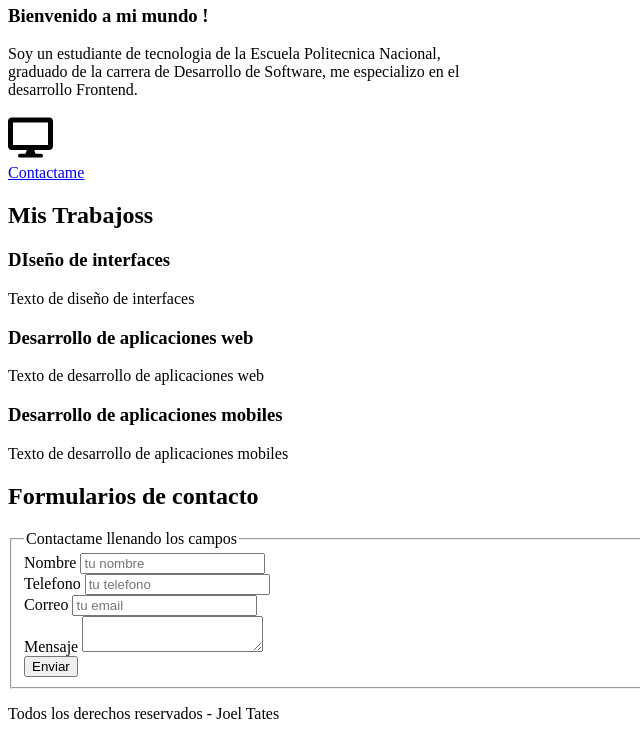
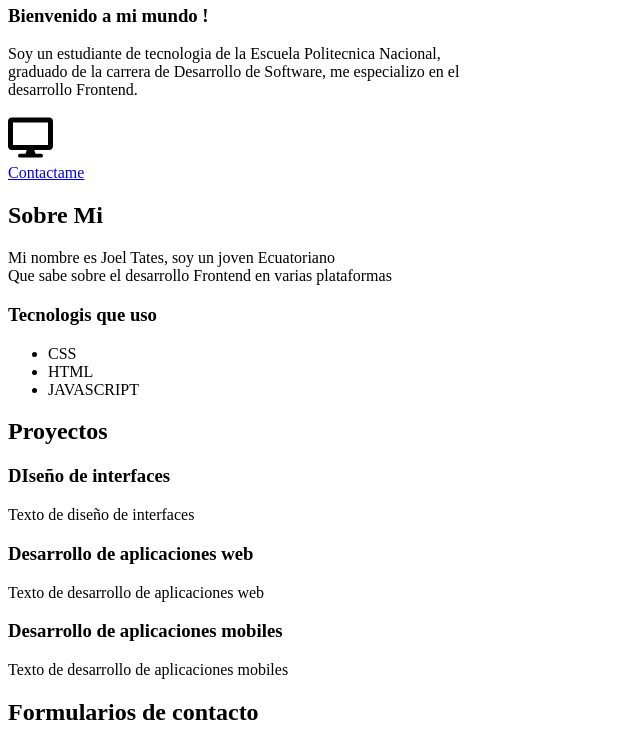
Before and after one commit to ItsgabrielJT/Portafolio, a plain HTML site: page index.html in a window 1280 px wide. Shown: the part 208-951 px from the top of the page, without its empty margins (0-640 px from the left). Drawn offline with Linux system fonts and the light colour scheme.

Commit message:
Ya estrucutre todo mi index.html

```diff
--- a/index.html
+++ b/index.html
@@ -17,13 +17,11 @@
       <nav class="navegacion-principal contenedor">
         <a href="#"> Inicio </a>
         <a href="#"> Sobre mi </a>
-        <a href="#"> Estudios </a>
-        <a href="#"> Proyectos </a>
-        <a href="#"> Clientes </a>
+	<a href="#"> Proyectos </a>
         <a href="#"> Contactos </a>
       </nav>
     </div>
-    <section class="hero" id="Sobremi">
+    <section class="hero" id="Entrada">
       <div class="contenido_hero">
         <h1>Hola, mi nombre es</h1>
       </div>
@@ -35,10 +33,10 @@
       </div>
       <div class="contenido_hero">
         <p>
-	  Soy un estudiante de tecnologia de la Escuela Politecnica Nacional,<br>
-	  graduado de la carrera de Desarrollo de Software, me especializo en el <br>
-	  desarrollo Frontend.
-	</p>
+	        Soy un estudiante de tecnologia de la Escuela Politecnica Nacional,<br>
+	        graduado de la carrera de Desarrollo de Software, me especializo en el <br>
+	        desarrollo Frontend.
+	      </p>
       </div>
       <div class="contenido-hero">
             <div class="ubicacion">
@@ -48,9 +46,27 @@
       </div>
     </section>
 
-    <main class0="Contenedor sombra" id="servicioc">
-      <h2>Mis Trabajoss</h2>
+    <main class0="Informacion" id="Principal">
+      <div class="SobreMi">
+	<h2> Sobre Mi </h2>
+	<section>
+	  <article class="Informacion">
+	    <p>
+	      Mi nombre es Joel Tates, soy un joven Ecuatoriano <br>
+	      Que sabe sobre el desarrollo Frontend en varias plataformas
+	    </p>
+	  </article>
+	  <article class="Informacion-cursos">
+	    <h3> Tecnologis que uso </h3>
+	    <ul>
+	      <li> CSS </li>
+	      <li> HTML </li>
+	      <li> JAVASCRIPT </li>
+	    </ul>
+	  </section>
+      </div>
       <div class="servicios">
+	<h2> Proyectos </h2>
         <section class="Trabajos">
           <h3>DIseño de interfaces</h3>
           <div class="iconos"></div>
```
